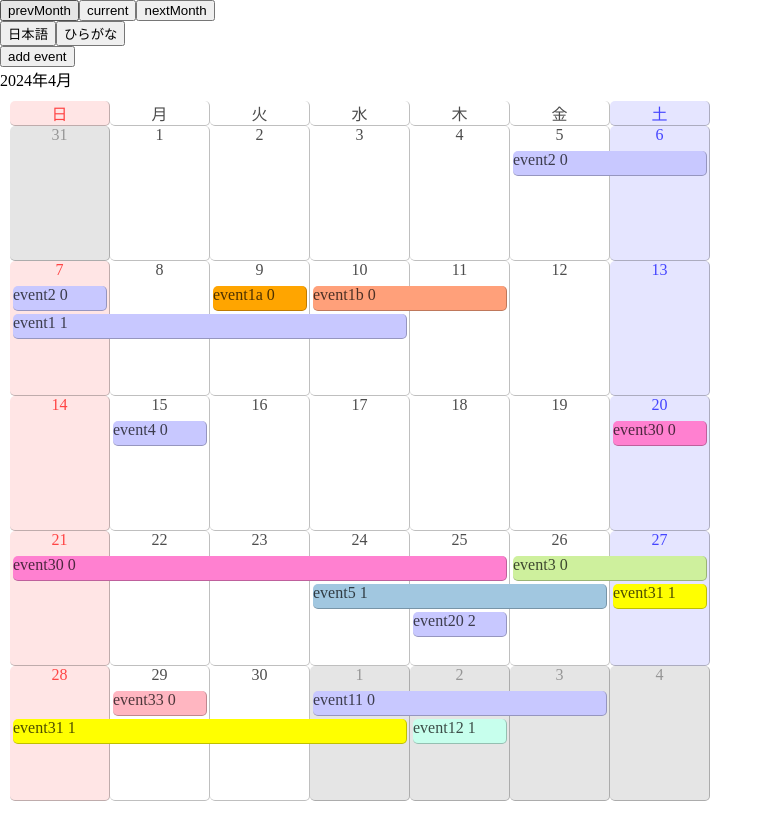
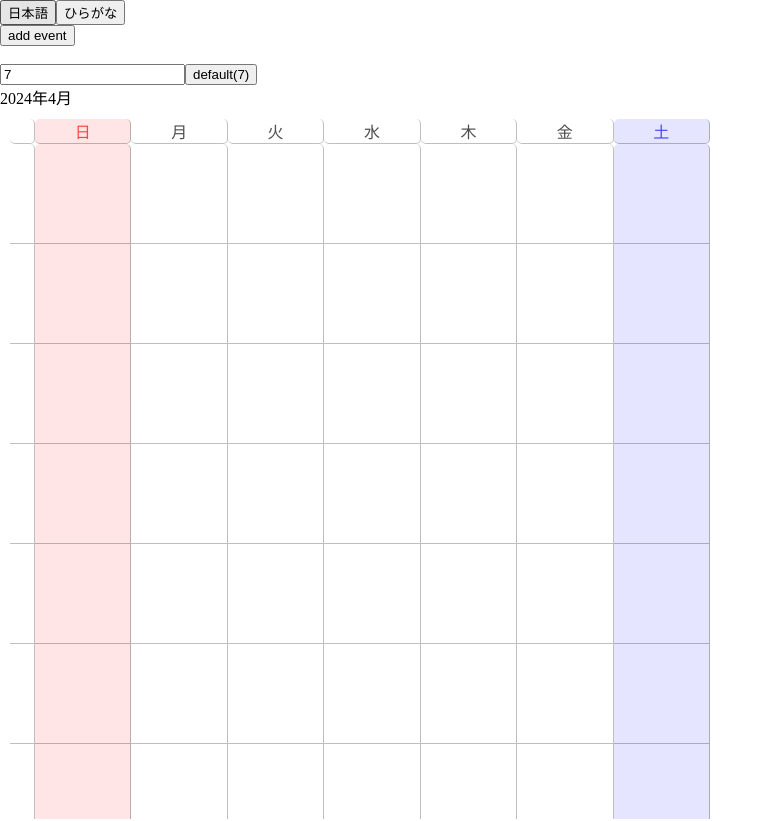
Before and after one commit to kettleTeacues/pofareng_exp, a Next.js app in the folder containers/frontend/: page / in a window 1280 px wide. Shown: the top 821 px of the page, without its empty margins (0-773 px from the left). Built offline with nearby package versions, Linux system fonts and the light colour scheme.

Commit message:
週カレンダーの基礎実装

```diff
--- a/containers/frontend/src/app/page.tsx
+++ b/containers/frontend/src/app/page.tsx
@@ -4,11 +4,12 @@ import * as React from 'react';
 
 import '@/styles/global.scss';
 
-import { MonthCalendar } from '@/components/Calendars';
+import { MonthCalendar, WeekCalendar } from '@/components/Calendars';
 import type { CalendarEvent } from '@/components/types/calendars';
 
 const Dashboard = () => {
     const [dispDate, setDispMonth] = React.useState(new Date());
+    const [dspDays, setDspDays] = React.useState(7);
     const [dsLocal, setDsLocal] = React.useState({'0': '日', '1': '月', '2': '火', '3': '水', '4': '木', '5': '金', '6': '土'});
     const [event, setEvent] = React.useState<CalendarEvent[]>([]);
     React.useEffect(() => {
@@ -101,15 +102,26 @@ const Dashboard = () => {
     }
 
     return <>
+        <button onClick={() => setDsLocal(dateStringJa)}>日本語</button>
+        <button onClick={() => setDsLocal(dateStringHIra)}>ひらがな</button><br />
+        <button onClick={addEvent}>add event</button><br />
+        <br />
+        <input type="number" value={dspDays} onChange={(e) => setDspDays(Number(e.target.value))}/>
+        <button onClick={() => setDspDays(7)}>default(7)</button>
+        <div>{`${dispDate.getFullYear()}年${dispDate.getMonth()+1}月`}</div>
+        <WeekCalendar
+            date={dispDate}
+            events={event}
+            dayStrings={dsLocal}
+            showHeader={true}
+            width={700}
+            height={700}
+            style={{margin: 10, width:400}}
+            days={dspDays}
+        />
         <button onClick={() => setDispMonth(new Date(dispDate.setMonth(dispDate.getMonth() - 1)))}>prevMonth</button>
         <button onClick={() => setDispMonth(new Date())}>current</button>
-        <button onClick={() => setDispMonth(new Date(dispDate.setMonth(dispDate.getMonth() + 1)))}>nextMonth</button>
-        <br />
-        <button onClick={() => setDsLocal(dateStringJa)}>日本語</button>
-        <button onClick={() => setDsLocal(dateStringHIra)}>ひらがな</button>
-        <br />
-        <button onClick={addEvent}>add event</button>
-        <div>{`${dispDate.getFullYear()}年${dispDate.getMonth()+1}月`}</div>
+        <button onClick={() => setDispMonth(new Date(dispDate.setMonth(dispDate.getMonth() + 1)))}>nextMonth</button><br />
         <MonthCalendar
             date={dispDate}
             events={event}
--- a/containers/frontend/src/components/Calendars.tsx
+++ b/containers/frontend/src/components/Calendars.tsx
@@ -1,7 +1,7 @@
 import './styles/calendar.scss';
-import { DayCell } from './Day';
+import { DayCell, TimeCell } from './Cell';
 import { Events } from './Event';
-import type { MonthCalendarProps, DayStrings, CalendarEvent } from './types/calendars';
+import type { MonthCalendarProps, WeekCalendarProps, DayStrings, CalendarEvent } from './types/calendars';
 
 const defaultDayStrings: DayStrings = {
     '0': {default: 'sun'},
@@ -136,7 +136,12 @@ export const MonthCalendar = ({
                     {
                         // ヘッダーを生成
                         Object.keys(ds).map(num => {
-                        return <div className={`calendar-cell ${ds[num].default}`} key={'h'+num}>{ ds[num].local || ds[num].default}</div>
+                            return <div
+                                key={'h'+num}
+                                className={`calendar-day-cell ${ds[num].default}`}
+                            >
+                                { ds[num].local || ds[num].default}
+                            </div>
                         })
                     }
                 </div>
@@ -195,7 +200,7 @@ export const MonthCalendar = ({
                     {
                         // ヘッダーを生成
                         Object.keys(ds).map(num => {
-                        return <div className={`calendar-cell ${ds[num].default}`} key={'h'+num}></div>
+                        return <div className={`calendar-day-cell ${ds[num].default}`} key={'h'+num}></div>
                         })
                     }
                 </div>
@@ -207,7 +212,7 @@ export const MonthCalendar = ({
     }
 
     return <div
-        className='calendar-wrapper'
+        className='calendar-wrapper calendar-month'
         style={
             {...style , ...{width: width, height: height}}
         }
@@ -216,3 +221,88 @@ export const MonthCalendar = ({
         <CalendarOverlay />
     </div>;
 }
+export const WeekCalendar = ({
+    date = new Date,
+    dayStrings,
+    showHeader = true,
+    width,
+    height,
+    style,
+    events = [],
+    days = 7,
+}: WeekCalendarProps) => {
+    initEnvent(events);
+    // 曜日文字列を生成、dayStringsがあればlocal文字列を設定
+    if (dayStrings) {
+        Object.keys(ds).forEach(num => ds[num].local = dayStrings[num]);
+    }
+    const CalendarUnderlay = () => {
+        let processDate = new Date(date.getFullYear(), date.getMonth(), 1);
+        let row = [];
+
+        // 直前の日曜日を取得
+        while (processDate.getDay() != 0) {
+            processDate.setDate(processDate.getDate() - 1);
+        }
+        let startDate = new Date(processDate);
+        let lastDate = new Date(startDate.getFullYear(), startDate.getMonth(), startDate.getDate() + days);
+
+        // 日付セルを生成
+        processDate = new Date(startDate)
+        while (processDate < lastDate) {
+            row.push(<DayCell
+                key={`${processDate.getMonth()}${processDate.getDate()}`}
+                date={new Date(processDate)}
+                dayStrings={ds}
+                children={
+                    [...Array(24)].map((_, i) => {
+                        return <TimeCell
+                            key={`${processDate.getMonth()}${processDate.getDate()}${i}`}
+                        />
+                    })
+                }
+            />);
+            processDate.setDate(processDate.getDate() + 1);
+        }
+
+        // CalendarUnderlayを返却
+        return(<div className='calendar-underlay'>
+            {showHeader && <>
+                <div className='calendar-header'>
+                <div className='calendar-sidebar' key={'sidebar'} />
+                    {
+                        // ヘッダーを生成
+                        [...Array(days)].map((_, i) => {
+                            let dayNum = i % 7;
+                            return <div
+                                key={i}
+                                className={`calendar-day-cell ${ds[dayNum].default}`}
+                            >
+                                { ds[dayNum].local || ds[dayNum].default}
+                            </div>
+                        })
+                    }
+                </div>
+            </>}
+            <div className='calendar-body'>
+                <div className='calendar-sidebar' key={'sidebar'} >{
+                    [...Array(24)].map((_, i) => {
+                        return <TimeCell
+                            key={`${processDate.getMonth()}${processDate.getDate()}${i}`}
+                        />
+                    })
+                }</div>
+                {row}
+            </div>
+        </div>);
+    }
+    return <div
+        className='calendar-wrapper calendar-week'
+        style={
+            {...style , ...{width: width, height: height}}
+        }
+    >
+        <CalendarUnderlay />
+        {/* <CalendarOverlay /> */}
+    </div>;
+}
--- /dev/null
+++ b/containers/frontend/src/components/Cell.tsx
@@ -0,0 +1,23 @@
+import type { DayProps, TimeProps } from './types/calendars';
+
+export const DayCell = (props: DayProps) => {
+    let className = `calendar-day-cell ${props.dayStrings[props.date.getDay()].default}`;
+    if (props.isOtherMonth) {
+        className += ' calendar-day-other-month';
+    }
+    return <div
+        className={className}
+        style={{...props.style}}
+    >
+        {props.children}
+    </div>;
+}
+
+export const TimeCell = (props: TimeProps) => {
+    return <div
+        className={'calendar-time-cell'}
+        style={{...props.style}}
+    >
+        {props.children}
+    </div>;
+}
--- a/containers/frontend/src/components/Day.tsx
+++ /dev/null
@@ -1,14 +0,0 @@
-import type { DayProps } from './types/calendars';
-
-export const DayCell = (props: DayProps) => {
-    let className = `calendar-cell ${props.dayStrings[props.date.getDay()].default}`;
-    if (props.isOtherMonth) {
-        className += ' calendar-day-other-month';
-    }
-    return <div
-        className={className}
-        style={{...props.style}}
-    >
-        {props.children}
-    </div>;
-}
--- a/containers/frontend/src/components/styles/calendar.scss
+++ b/containers/frontend/src/components/styles/calendar.scss
@@ -1,4 +1,4 @@
-.calendar-wrapper {
+.calendar-wrapper{
     --width: 100%;
     --height: 100%;
     --title-height: 25px;
@@ -12,80 +12,6 @@
     --base-color: 0, 0, 0;
     --sun-color: 255, 0, 0;
     --sat-color: 0, 0, 255;
-}
-
-.calendar-underlay {
-    width: var(--width);
-    height: var(--height);
-    color: rgb(var(--base-color), var(--color-opacity));
-    display: flex;
-    flex-direction: column;
-
-    .calendar-header {
-        height: var(--title-height);
-    }
-
-    .calendar-body {
-        flex: 1;
-    }
-
-    .calendar-header, .calendar-body {
-        display: grid;
-        grid-template-columns: repeat(7, 1fr);
-
-        .calendar-cell {
-            text-align: center;
-            box-sizing: border-box;
-            border-radius: var(--radius);
-            border-right: 1px solid rgb(var(--base-color), var(--border-opacity));
-            border-bottom: 1px solid rgb(var(--base-color), var(--border-opacity));
-        }
-        .sun {
-            color: rgb(var(--sun-color), var(--color-opacity));
-            background: rgb(var(--sun-color), var(--background-opacity));
-        }
-        .sat {
-            color: rgb(var(--sat-color), var(--color-opacity));
-            background: rgb(var(--sat-color), var(--background-opacity));
-        }
-        .calendar-day-other-month {
-            color: rgb(var(--base-color), calc(var(--color-opacity)/2));
-            background: rgb(var(--base-color), var(--background-opacity));
-        }
-    }
-}
-.calendar-overlay {
-    width: var(--width);
-    height: var(--height);
-    color: rgb(var(--base-color), var(--color-opacity));
-    display: flex;
-    flex-direction: column;
-    position: relative;
-    top: -100%;
-
-    .calendar-header {
-        height: var(--title-height);
-    }
-
-    .calendar-body {
-        flex: 1;
-    }
-
-    .calendar-header, .calendar-body {
-        display: grid;
-        grid-template-columns: repeat(7, 1fr);
-
-        .calendar-cell {
-            height: 0px;
-            box-sizing: border-box;
-            border-radius: var(--radius);
-            padding-top: var(--title-height);
-
-            display: flex;
-            flex-direction: column;
-            gap: 3px;
-        }
-    }
 }
 .calendar-event {
     z-index: 10;
@@ -122,3 +48,143 @@
         background: rgb(0, 0, 0, 0.1);
     }
 }
+
+.calendar-month{
+    .calendar-underlay, .calendar-overlay {
+        width: var(--width);
+        height: var(--height);
+        color: rgb(var(--base-color), var(--color-opacity));
+        display: flex;
+        flex-direction: column;
+    }
+    .calendar-header {
+        height: var(--title-height);
+    }
+    .calendar-body {
+        flex: 1;
+    }
+    .calendar-header, .calendar-body {
+        display: grid;
+        grid-template-columns: repeat(7, 1fr);
+    }
+    .calendar-underlay {
+        .calendar-day-cell {
+            text-align: center;
+            box-sizing: border-box;
+            border-radius: var(--radius);
+            border-right: 1px solid rgb(var(--base-color), var(--border-opacity));
+            border-bottom: 1px solid rgb(var(--base-color), var(--border-opacity));
+        }
+        .sun {
+            color: rgb(var(--sun-color), var(--color-opacity));
+            background: rgb(var(--sun-color), var(--background-opacity));
+        }
+        .sat {
+            color: rgb(var(--sat-color), var(--color-opacity));
+            background: rgb(var(--sat-color), var(--background-opacity));
+        }
+        .calendar-day-other-month {
+            color: rgb(var(--base-color), calc(var(--color-opacity)/2));
+            background: rgb(var(--base-color), var(--background-opacity));
+        }
+    }
+    .calendar-overlay {
+        position: relative;
+        top: -100%;
+
+        .calendar-day-cell {
+            height: 0px;
+            box-sizing: border-box;
+            border-radius: var(--radius);
+            padding-top: var(--title-height);
+
+            display: flex;
+            flex-direction: column;
+            gap: 3px;
+        }
+    }
+}
+
+.calendar-week {
+    height: var(--height);
+    overflow-y: auto;
+
+    .calendar-underlay, .calendar-overlay {
+        width: var(--width);
+        color: rgb(var(--base-color), var(--color-opacity));
+        display: flex;
+        flex-direction: column;
+    }
+    .calendar-sidebar {
+        width: var(--title-height);
+        box-sizing: border-box;
+        border-radius: var(--radius);
+        border-right: 1px solid rgb(var(--base-color), var(--border-opacity));
+        border-bottom: 1px solid rgb(var(--base-color), var(--border-opacity));
+
+        display: flex;
+        flex-direction: column;
+    }
+    .calendar-header {
+        height: var(--title-height);
+        position: sticky;
+        top: 0;
+        background-color: white;
+        z-index: 1;
+    }
+    .calendar-body {
+        flex: 1;
+    }
+    .calendar-header, .calendar-body {
+        display: flex;
+
+    }
+    .calendar-underlay {
+        .calendar-day-cell {
+            flex: 1;
+            text-align: center;
+            box-sizing: border-box;
+            border-radius: var(--radius);
+            border-right: 1px solid rgb(var(--base-color), var(--border-opacity));
+            border-bottom: 1px solid rgb(var(--base-color), var(--border-opacity));
+
+            display: flex;
+            flex-direction: column;
+        }
+        .calendar-time-cell {
+            flex: 1;
+            min-height: 100px;
+            box-sizing: border-box;
+            border-bottom: 1px solid rgb(var(--base-color), var(--border-opacity));
+
+            &:last-child {border: none;}
+        }
+        .sun {
+            color: rgb(var(--sun-color), var(--color-opacity));
+            background: rgb(var(--sun-color), var(--background-opacity));
+        }
+        .sat {
+            color: rgb(var(--sat-color), var(--color-opacity));
+            background: rgb(var(--sat-color), var(--background-opacity));
+        }
+        .calendar-day-other-month {
+            color: rgb(var(--base-color), calc(var(--color-opacity)/2));
+            background: rgb(var(--base-color), var(--background-opacity));
+        }
+    }
+    .calendar-overlay {
+        position: relative;
+        top: -100%;
+
+        .calendar-day-cell {
+            height: 0px;
+            box-sizing: border-box;
+            border-radius: var(--radius);
+            padding-top: var(--title-height);
+
+            display: flex;
+            flex-direction: column;
+            gap: 3px;
+        }
+    }
+}
--- a/containers/frontend/src/components/types/calendars.ts
+++ b/containers/frontend/src/components/types/calendars.ts
@@ -71,3 +71,9 @@ export interface DayProps {
     children?: JSX.Element | JSX.Element[];
     style?: React.CSSProperties;
 }
+export interface TimeProps {
+    isOtherMonth?: boolean;
+    showOtherMonthDate?: boolean;
+    children?: JSX.Element | JSX.Element[];
+    style?: React.CSSProperties;
+}
```
